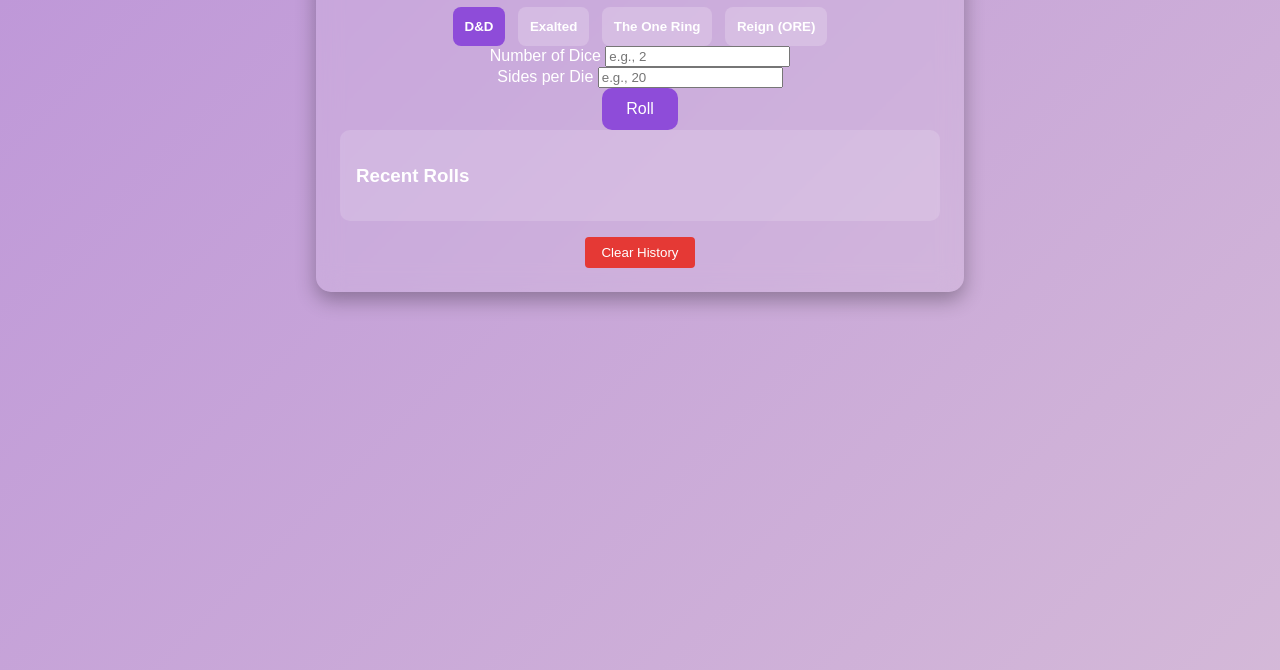
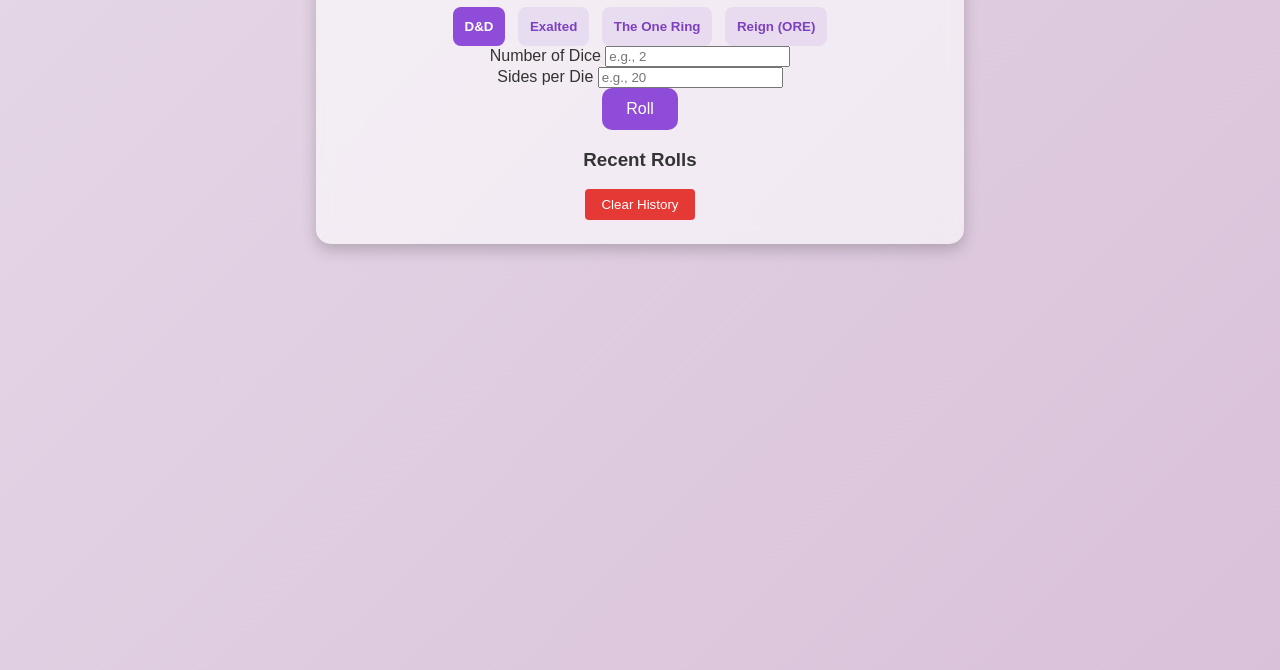
Before and after one commit to LordMizukage11/DiceRoller, a plain HTML site: page index.html in a window 1280 px wide. Shown: the part 130-800 px from the top of the page. Drawn offline with Linux system fonts and the light colour scheme.

Commit message:
Update style.css

```diff
--- a/style.css
+++ b/style.css
@@ -1,26 +1,26 @@
 /* ==============================
-   Color Variables
+   🎨 Color Variables
 ============================== */
 :root {
-  --color-primary: #8e4cd9;       /* Main purple */
+  --color-primary: #8e4cd9;       /* Accent purple */
   --color-primary-dark: #7c41bf;  /* Darker purple */
   --color-accent: #d8bfd8;        /* Lavender */
-  --color-bg-light: #ffffff;
-  --color-text: #fff;
-  --color-shadow: rgba(0, 0, 0, 0.3);
+  --color-bg-light: #f4f4f9;      /* Light background */
+  --color-text: #333;
+  --color-shadow: rgba(0, 0, 0, 0.2);
 }
 
 /* ==============================
-   Animated Gradient Background
+   🌈 Subtle Animated Gradient Background
 ============================== */
 body {
   font-family: 'Raleway', sans-serif;
   margin: 0;
   padding: 0;
   color: var(--color-text);
-  background: linear-gradient(135deg, var(--color-primary), var(--color-accent));
-  background-size: 400% 400%;
-  animation: gradientMove 12s ease infinite;
+  background: linear-gradient(135deg, var(--color-bg-light), var(--color-accent));
+  background-size: 300% 300%;
+  animation: gradientMove 15s ease infinite;
 }
 
 @keyframes gradientMove {
@@ -30,29 +30,29 @@ body {
 }
 
 /* ==============================
-   Glassmorphism Container
+   🪟 Glassmorphism Container
 ============================== */
 .container {
   max-width: 600px;
   margin: 2rem auto;
   padding: 1.5rem;
-  background: rgba(255, 255, 255, 0.1);
+  background: rgba(255, 255, 255, 0.6);
   border-radius: 15px;
-  backdrop-filter: blur(12px);
-  box-shadow: 0 8px 20px var(--color-shadow);
+  backdrop-filter: blur(10px);
+  box-shadow: 0 6px 15px var(--color-shadow);
   text-align: center;
 }
 
 /* ==============================
-   Tabs
+   🔘 Tabs
 ============================== */
 .tabs button {
   flex: 1;
   padding: 0.75rem;
   margin: 0 0.25rem;
   border: none;
-  background: rgba(255, 255, 255, 0.2);
-  color: var(--color-text);
+  background: rgba(142, 76, 217, 0.1);
+  color: var(--color-primary-dark);
   cursor: pointer;
   border-radius: 8px;
   font-weight: bold;
@@ -61,22 +61,23 @@ body {
 
 .tabs button:hover {
   background: var(--color-primary);
-  box-shadow: 0 0 12px var(--color-accent);
+  color: #fff;
+  box-shadow: 0 0 10px var(--color-accent);
 }
 
 .tab-button.active {
   background: var(--color-primary);
-  color: var(--color-text);
+  color: #fff;
 }
 
 /* ==============================
-   Roller Panel
+   🎲 Roller Button with Shake
 ============================== */
 .roller-panel button {
   padding: 0.75rem 1.5rem;
   font-size: 1rem;
   background: var(--color-primary);
-  color: var(--color-text);
+  color: #fff;
   border: none;
   border-radius: 10px;
   cursor: pointer;
@@ -89,26 +90,14 @@ body {
   transform: scale(1.05);
 }
 
-/* Shake Animation on Click */
 .roller-panel button:active {
   animation: shake 0.4s ease;
 }
 
 @keyframes shake {
   0% { transform: translateX(0); }
-  25% { transform: translateX(-5px); }
-  50% { transform: translateX(5px); }
-  75% { transform: translateX(-5px); }
+  25% { transform: translateX(-4px); }
+  50% { transform: translateX(4px); }
+  75% { transform: translateX(-4px); }
   100% { transform: translateX(0); }
 }
-
-/* ==============================
-   History Panel
-============================== */
-.history-panel {
-  background: rgba(255, 255, 255, 0.15);
-  padding: 1rem;
-  border-radius: 10px;
-  color: var(--color-text);
-  text-align: left;
-}
```
